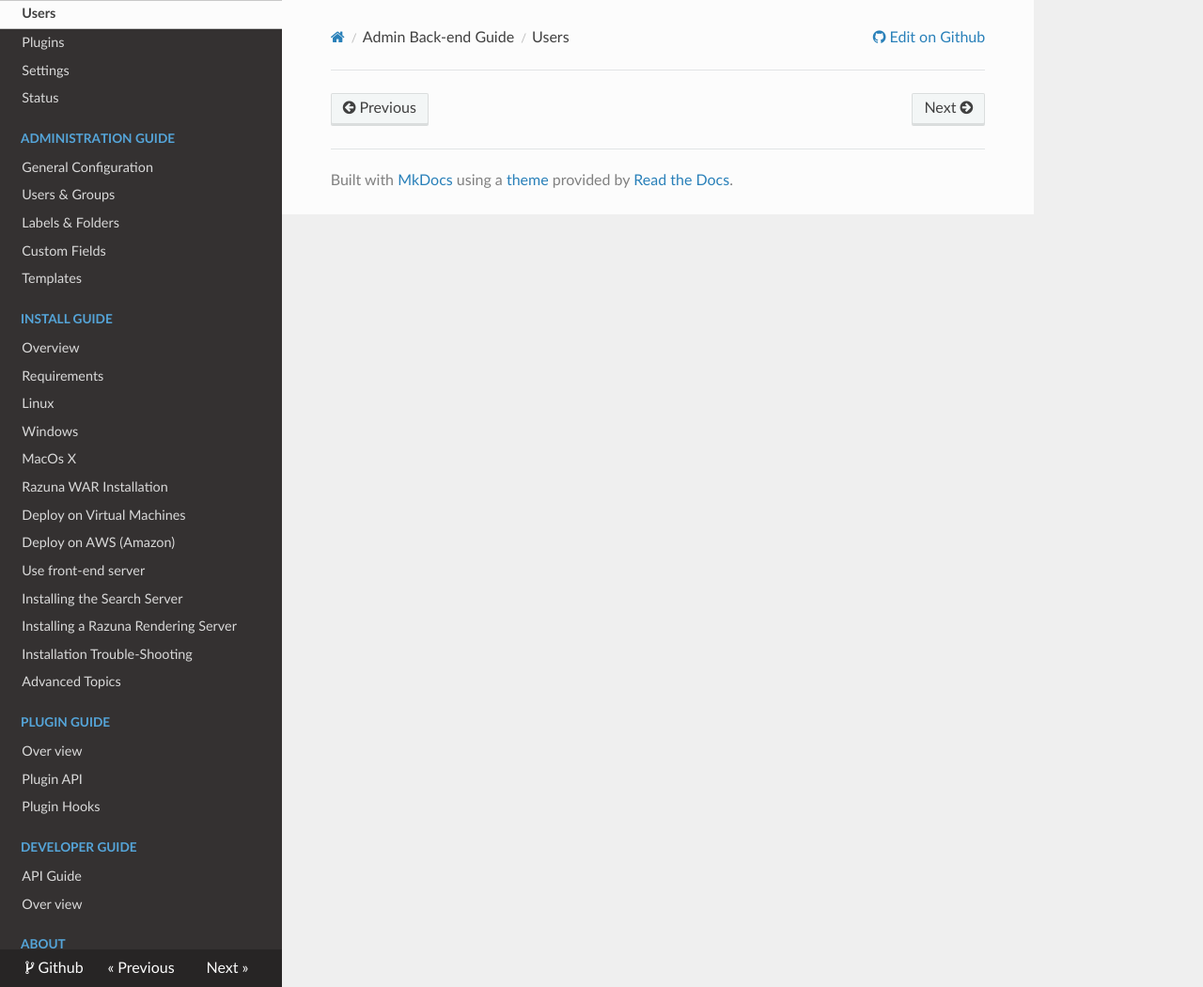
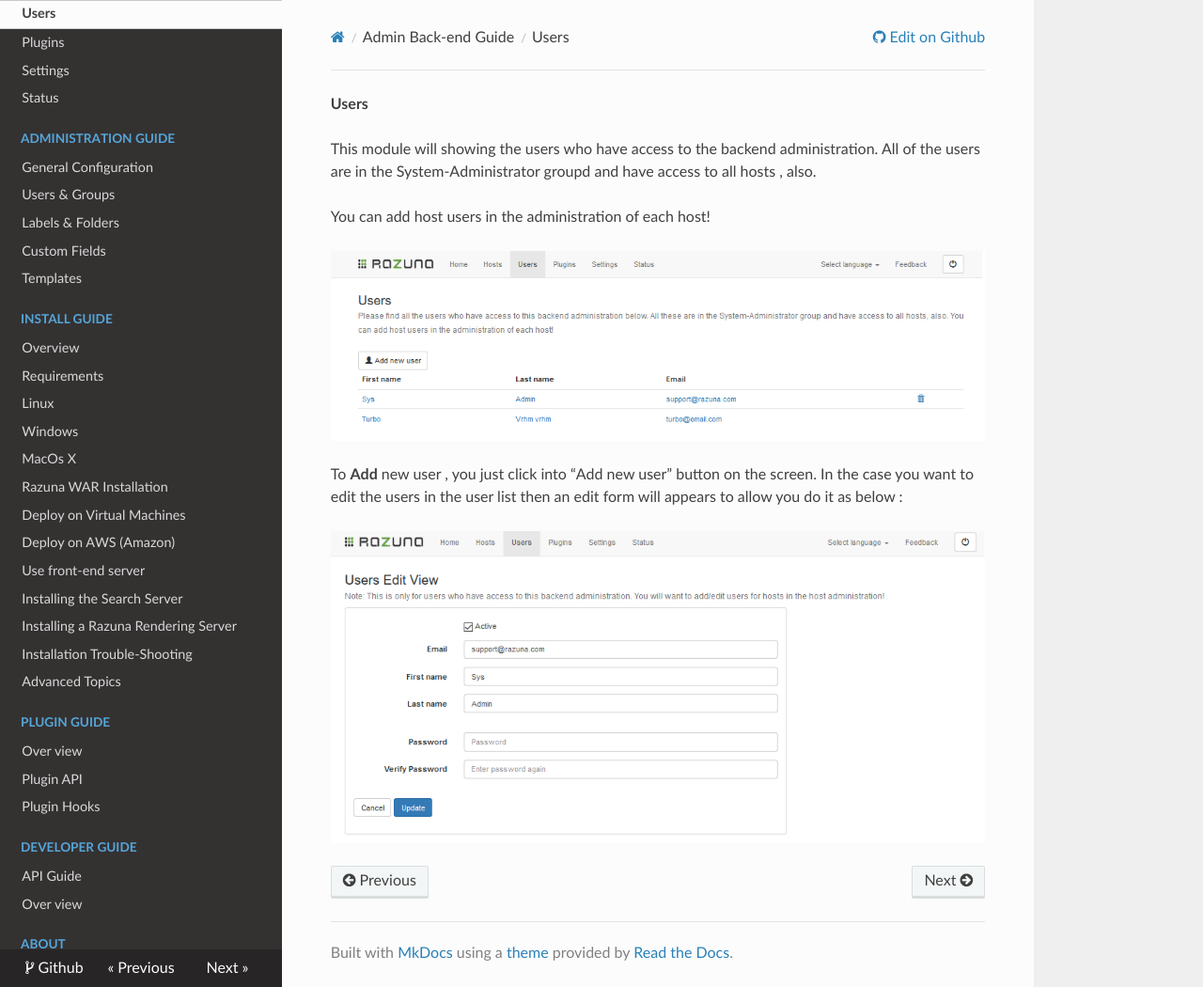
Before and after one commit to razuna/razuna-docs, an MkDocs documentation site: the page built from docs/Admin_backen_2.0/Users.md, in a window 1280 px wide and 1050 px high. Shown: the whole window at 94% size. Built offline with MkDocs 1.6.1, drawn with Linux system fonts in a browser that asks for light colours; nearby versions of some CDN libraries; old or Windows-style settings are respelled for this version of MkDocs.

Commit message:
Update contents for new file of  Admin_backend

```diff
--- a/docs/Admin_backen_2.0/Users.md
+++ b/docs/Admin_backen_2.0/Users.md
@@ -0,0 +1,11 @@
+**Users**
+
+This module will showing the users who have access to the backend administration. All of the users are in the System-Administrator groupd and have access to all hosts , also.
+
+You can add host users in the administration of each host!
+
+![](/Admin_backen_2.0/img/backend_Users.png)
+
+To **Add** new user , you just click into "Add new user" button on the screen. In the case you want to edit the users in the user list then an edit form will appears to allow you do it as below :
+
+![](/Admin_backen_2.0/img/backend_Users_edit.png)
```
Also changed, not shown: docs/Admin_backen_2.0/Hosts.md (+11 -0 lines), docs/Admin_backen_2.0/img/backend_Hosts.png (added), docs/Admin_backen_2.0/img/backend_Hosts1.png (added), docs/Admin_backen_2.0/img/backend_Users.png (added), docs/Admin_backen_2.0/img/backend_Users_edit.png (added).
